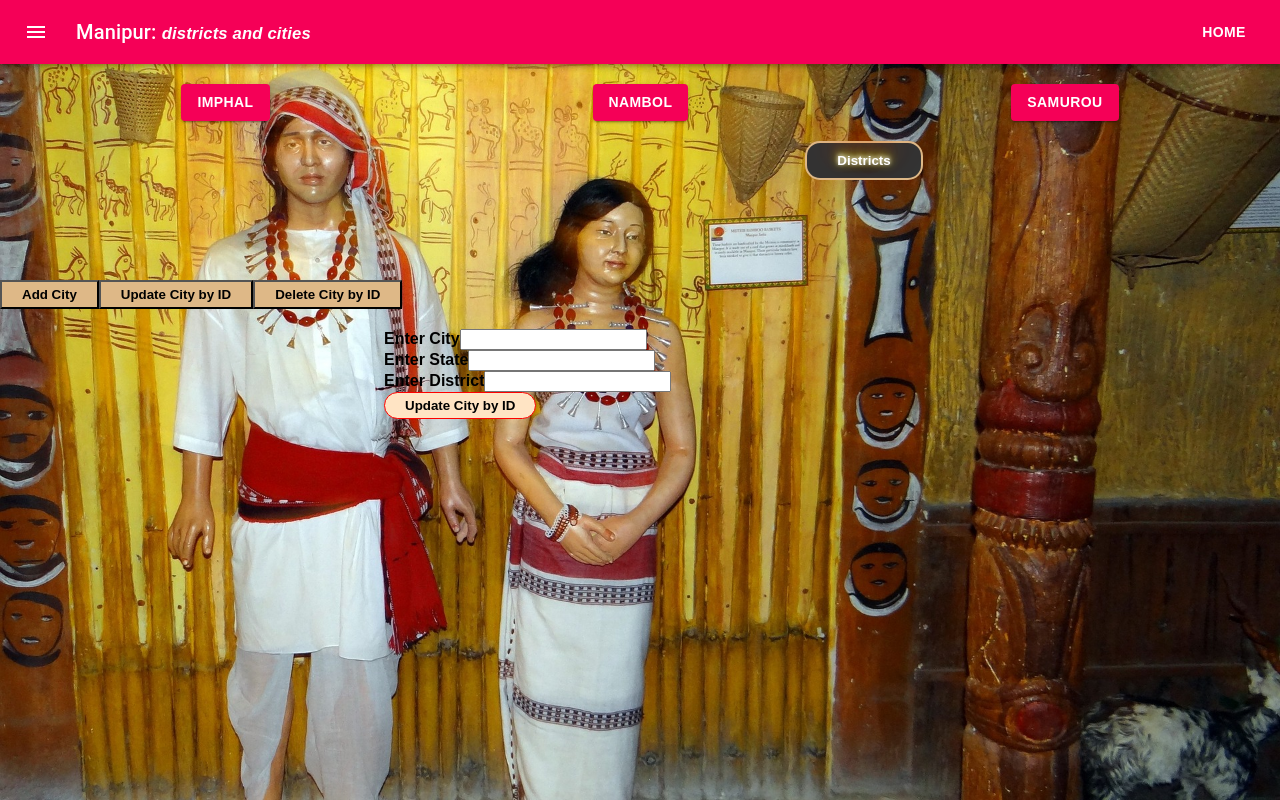
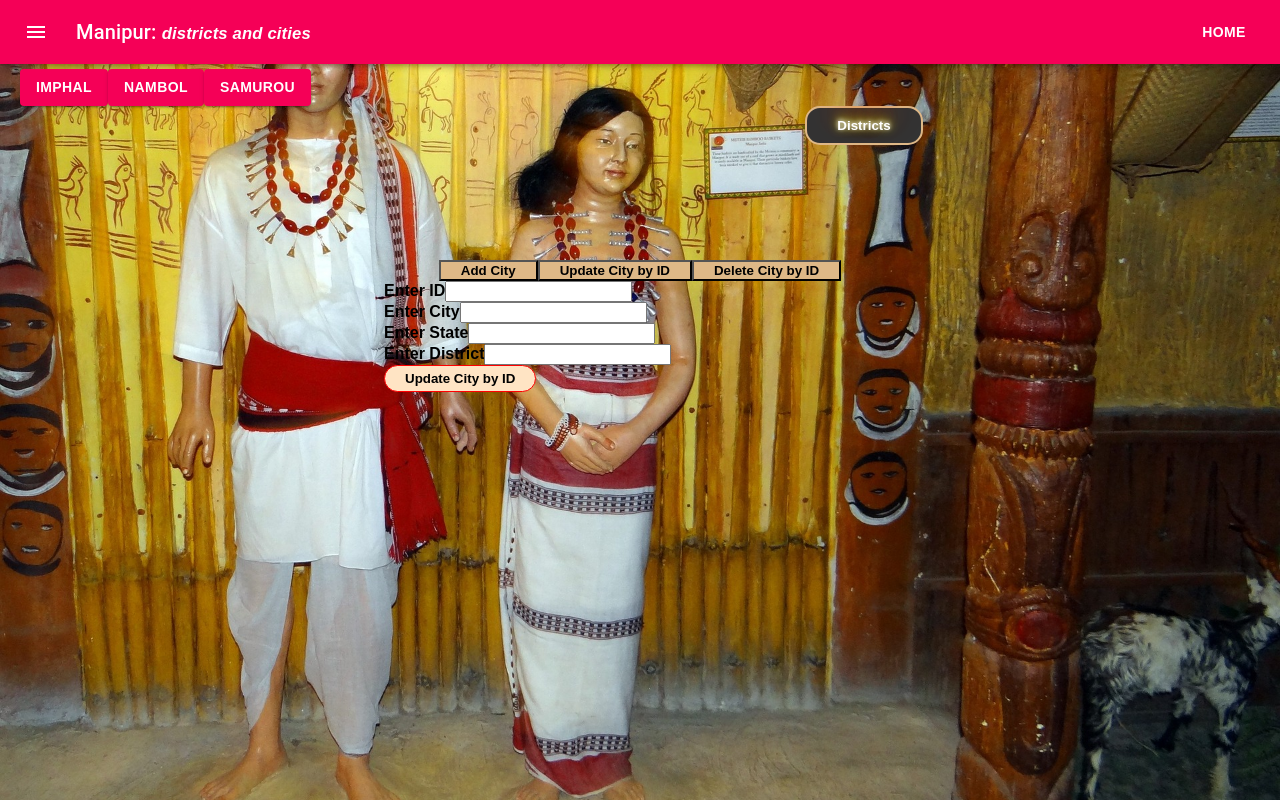
Before and after one commit to AnthonyMaddox/indian-cities-MERN, a React (Create React App) app: page / in a window 1280 px wide. Both pictures are taken after a click on the button "Update City by ID". Built offline with nearby package versions, Linux system fonts and the light colour scheme; no server answers.

Commit message:
got all components set up and lots of css

```diff
--- a/src/App.css
+++ b/src/App.css
@@ -5,9 +5,13 @@
 .bodyDiv {
   height: 100vh;
   background-image: url(./images/tribe2.jpg);
-  background-position: top 30px;
+  background-position: center;
   background-size: cover;
 }
+.App {
+   margin-top: -20px;
+}
+
 .districtBtn {
   text-align: center;
 }
@@ -37,14 +41,14 @@
 }
 .majorCities {
   display: flex;
-  justify-content: space-around;
-  margin: 20px 0 20px 20px;
+  justify-content: flex-start;
+  margin: 5px 0 20px 20px;
 }
 .cityList {
   border-radius: 15px;
   box-shadow: 5px 5px 5px 0px #000000, inset 4px 4px 15px 0px #000000,
     5px 5px 15px 5px rgba(0, 0, 0, 0);
-  padding: 10px;
+  padding: 5px;
   display: flex;
   flex-direction: column;
   align-items: space-around;
@@ -104,14 +108,13 @@
 }
 /* form */
 .crudDiv {
-   display: flex;
-
+  display: flex;
 }
 .updateDiv {
-   display: none;
+  display: none;
 }
 .deleteDiv {
-   display: none;
+  display: none;
 }
 .addDiv {
   display: none;
@@ -119,18 +122,18 @@
 .addBtn {
   margin-top: 100px;
   background-color: burlywood;
-  padding: 5px 20px;
+  padding: 1px 20px;
 }
-.formDiv {
-   display: flex;
-   flex-direction: column;
-   align-items: flex-start;
+.crudDiv {
+  margin-top: 15px;
+  display: flex;
+  justify-content: center;
 }
 .form {
   display: flex;
   flex-direction: column;
   align-items: flex-start;
-  margin: 20px 30vw 0 30vw;
+  margin: 0 30vw 0 30vw;
 }
 .formline {
   display: flex;
--- a/src/App.js
+++ b/src/App.js
@@ -79,18 +79,30 @@ class App extends Component {
     e.preventDefault();
     let addDiv = document.querySelector(".addDiv");
     addDiv.classList.toggle("display");
+    let updateDiv = document.querySelector(".updateDiv");
+    updateDiv.classList.remove("display");
+    let deleteDiv = document.querySelector(".deleteDiv");
+    deleteDiv.classList.remove("display");
   };
   handleUpdateClick = (e) => {
     console.log("update");
     e.preventDefault();
     let updateDiv = document.querySelector(".updateDiv");
     updateDiv.classList.toggle("display");
+    let deleteDiv = document.querySelector(".deleteDiv");
+    deleteDiv.classList.remove("display");
+    let addDiv = document.querySelector(".addDiv");
+    addDiv.classList.remove("display");
   };
   handleDeleteClick = (e) => {
     console.log("delete");
     e.preventDefault();
     let deleteDiv = document.querySelector(".deleteDiv");
     deleteDiv.classList.toggle("display");
+    let addDiv = document.querySelector(".addDiv");
+    addDiv.classList.remove("display");
+    let updateDiv = document.querySelector(".updateDiv");
+    updateDiv.classList.remove("display");
   };
 
   render() {
--- a/src/DeleteForm.js
+++ b/src/DeleteForm.js
@@ -20,16 +20,21 @@ class DeleteForm extends Component {
   render() {
     return (
       <form className="form" onSubmit={this.handleSubmit}>
-        <div className="formLine"><label htmlFor="City">Enter City</label>
-        <input id="city" name="City" type="text" />
+        <div className="formLine">
+          <label htmlFor="City">Enter ID</label>
+          <input id="id" name="_Id" type="text" />
         </div>
         <div className="formLine">
-        <label htmlFor="State">Enter State</label>
-        <input id="state" name="State" type="text" />
+          <label htmlFor="City">Enter City</label>
+          <input id="city" name="City" type="text" />
         </div>
         <div className="formLine">
-        <label htmlFor="District">Enter District</label>
-        <input id="district" name="District" type="text" />
+          <label htmlFor="State">Enter State</label>
+          <input id="state" name="State" type="text" />
+        </div>
+        <div className="formLine">
+          <label htmlFor="District">Enter District</label>
+          <input id="district" name="District" type="text" />
         </div>
         <button className="dButton">Delete City by ID</button>
       </form>
--- a/src/PutForm.js
+++ b/src/PutForm.js
@@ -20,16 +20,21 @@ class putForm extends Component {
   render() {
     return (
       <form className="form" onSubmit={this.handleSubmit}>
-        <div className="formLine"><label htmlFor="City">Enter City</label>
-        <input id="city" name="City" type="text" />
+        <div className="formLine">
+          <label htmlFor="City">Enter ID</label>
+          <input id="id" name="_Id" type="text" />
         </div>
         <div className="formLine">
-        <label htmlFor="State">Enter State</label>
-        <input id="state" name="State" type="text" />
+          <label htmlFor="City">Enter City</label>
+          <input id="city" name="City" type="text" />
         </div>
         <div className="formLine">
-        <label htmlFor="District">Enter District</label>
-        <input id="district" name="District" type="text" />
+          <label htmlFor="State">Enter State</label>
+          <input id="state" name="State" type="text" />
+        </div>
+        <div className="formLine">
+          <label htmlFor="District">Enter District</label>
+          <input id="district" name="District" type="text" />
         </div>
         <button className="dButton">Update City by ID</button>
       </form>
```
Also changed, not shown: src/PostForm.js (+7 -6 lines).
